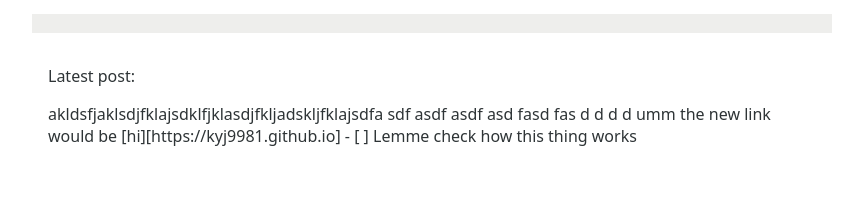
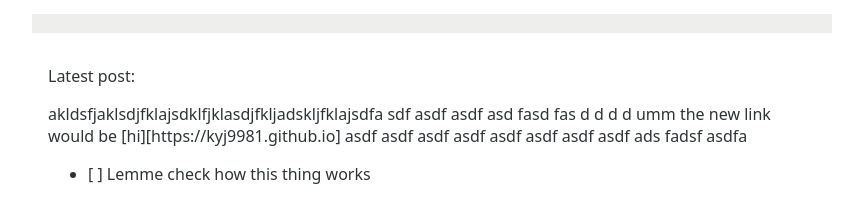
Before and after one commit to kyj9981/kyj9981.github.io, a plain HTML site: page index.html in a window 1280 px wide. Shown: the part 173-396 px from the top of the page, without its empty margins (208-1071 px from the left). Drawn offline with Linux system fonts and the light colour scheme.

Commit message:
auto commit

```diff
--- a/index.html
+++ b/index.html
@@ -75,7 +75,20 @@ d
 umm
 the new link would be
 [hi][https://kyj9981.github.io]
-- [ ] Lemme check how this thing works </p></div>
+asdf
+asdf
+asdf
+asdf
+asdf
+asdf
+asdf
+asdf
+ads
+fadsf
+asdfa</p>
+<ul>
+<li>[ ] Lemme check how this thing works </li>
+</ul></div>
     </div>
     <div id="footer">
     </div>
```
